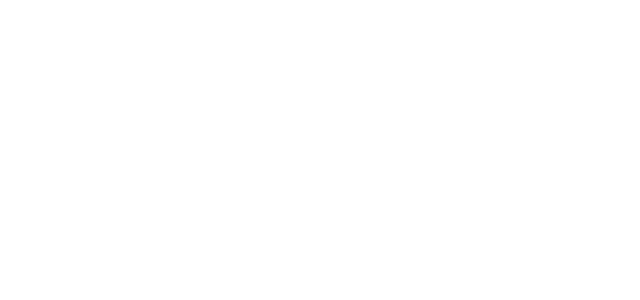
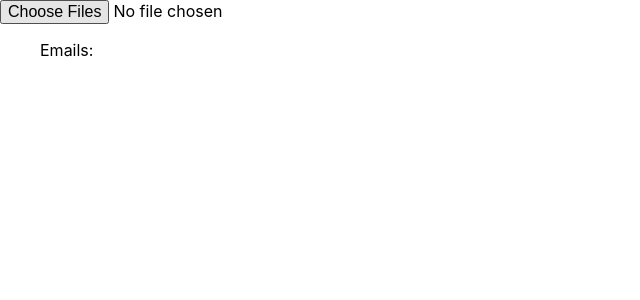
Before and after one commit to sashaikevich/toggl, a React (Create React App) app: page / in a window 1280 px wide. Shown: the top 300 px of the page, without its empty margins (0-640 px from the left). Built offline with nearby package versions, Linux system fonts and the light colour scheme; the HTML template or start-up script is replaced by a standard one.

Commit message:
list emails with source

```diff
--- a/src/App.tsx
+++ b/src/App.tsx
@@ -1,8 +1,11 @@
+import UploadBox from "./components/UploadBox"
+
 function App() {
   return (
     <div className="App">
+      <UploadBox />
     </div>
-  );
+  )
 }
 
-export default App;
+export default App
--- /dev/null
+++ b/src/components/UploadBox.tsx
@@ -0,0 +1,74 @@
+import { useState, useRef, useEffect } from "react"
+
+const UploadBox = () => {
+  // const [files, setFiles] = useState<FileList>()
+  const fileNames: string[] = []
+  const [emails, setEmails] = useState<EmailWithSource[]>(
+    [] as EmailWithSource[]
+  )
+
+  interface EmailWithSource {
+    email: string
+    fileName: string
+  }
+
+  // const inputRef = useRef<HTMLInputElement | null>(null)
+
+  function handleFileChange(files: FileList) {
+    Array.from(files).map((file, i) => {
+      fileNames.push(file.name)
+
+      const reader = new FileReader()
+      // tood add a try catch to gracefully handle files of the wrong type
+
+      reader.onload = fileContent => {
+        let emailLines: string[]
+
+        if (typeof fileContent.target?.result === "string") {
+          emailLines = fileContent.target.result.split(/\n/)
+          const emailWithSource: EmailWithSource[] = emailLines.map(email => {
+            return { email, fileName: file.name }
+          })
+          setEmails(prev => [...prev, ...emailWithSource])
+        }
+      }
+      reader.readAsText(file)
+    })
+  }
+
+  return (
+    <>
+      <form action="" onSubmit={e => e.preventDefault()}>
+        <input
+          type="file"
+          accept=".txt"
+          multiple
+          required
+          // ref={inputRef}
+          onChange={e => {
+            if (e.target.files?.length) {
+              handleFileChange(e.target.files)
+            }
+          }}
+        />
+      </form>
+
+      <ul>
+        {fileNames.map(name => (
+          <span key={name}>{name}</span>
+        ))}
+        Emails:
+        {emails.map((email, idx) => {
+          // give a unique key, based on the data, and add index in case there are duplicate addresses
+          return (
+            <li key={email.email + idx}>
+              {email.email} from {email.fileName}
+            </li>
+          )
+        })}
+      </ul>
+    </>
+  )
+}
+
+export default UploadBox
```
Also changed, not shown: public/emails-1.txt (added), public/emails-2.txt (added), public/emails-3.txt (added).
